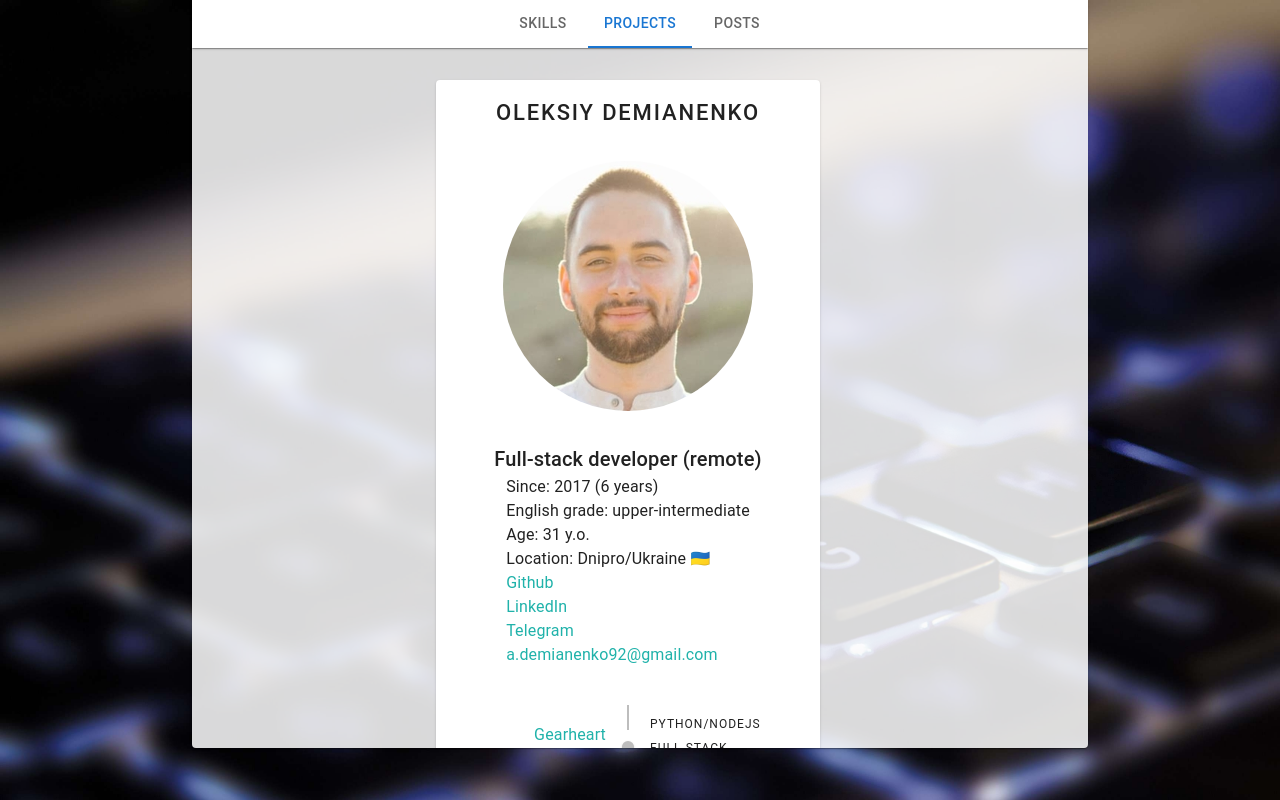
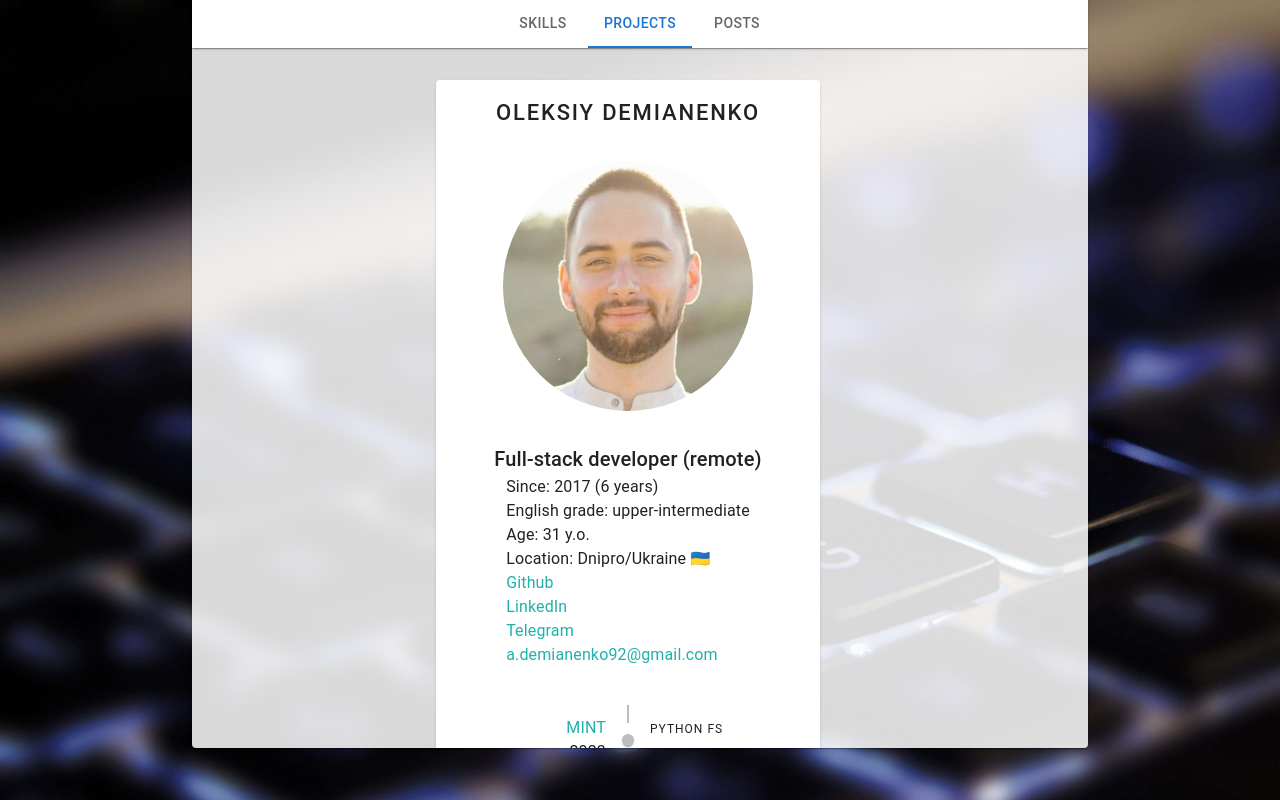
Before and after one commit to AlexDemian/personal-page, a React (Create React App) app: page /projects in a window 1280 px wide. Built offline with nearby package versions, Linux system fonts and the light colour scheme.

Commit message:
updated career

```diff
--- a/src/constants.ts
+++ b/src/constants.ts
@@ -18,7 +18,7 @@ export const summary = [
   "Worked in a team (both Ukrainian and international) and as a standalone developer and researcher.",
   "Dealt with legacy projects and challenged performance issues on both frontend and backend.",
   "Was a mentor to many junior developers at a large Django Telegram community with around 2,000 members until the Russian invasion.",
-  "Have experience working in various domains, including broker-dealer, no-code, VoIP, and audio/video processing.",
+  "Worked under various domains, including broker-dealer, no-code, VoIP, and audio/video processing.",
 ];
 
 export const resps = [
@@ -119,10 +119,16 @@ export const socialLinks = [
 
 export const companies = [
   {
+    period: "2023",
+    name: "MINT",
+    url: "https://www.mint.ai/",
+    position: "Python FS developer",
+  },
+  {
     period: "2019-2023",
     name: "Gearheart",
     url: "https://gearheart.io/",
-    position: "Python/NodeJS full-stack developer",
+    position: "Python/NodeJS FS developer",
   },
   {
     period: "2017-2019",
--- a/src/pages/Projects.tsx
+++ b/src/pages/Projects.tsx
@@ -1,8 +1,8 @@
-import { Box, Card, Chip } from "@mui/material";
-import React from "react";
-import Typography from "@mui/material/Typography";
-import { projects } from "../constants";
-import { List } from "../components/List";
+import { Box, Card, Chip } from '@mui/material';
+import React from 'react';
+import Typography from '@mui/material/Typography';
+import { projects } from '../constants';
+import { List } from '../components/List';
 
 export const ProjectsPage: React.FC = () => {
   return (
@@ -45,11 +45,11 @@ export const ProjectsPage: React.FC = () => {
       <Card
         sx={{ mb: 2, px: 2, py: 1 }}
         style={{
-          background: "rgba(255,255,255,0.5)",
+          background: 'rgba(255,255,255,0.5)',
         }}
       >
         <Typography variant="caption">
-          {`Note: here are listed the most valued projects, but that this is not
+          {`Note: here are listed the most valued projects, but that is not
           an exhaustive list :)`}
         </Typography>
       </Card>
```
